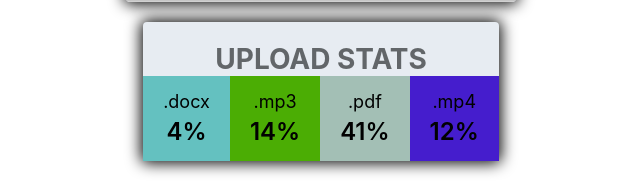
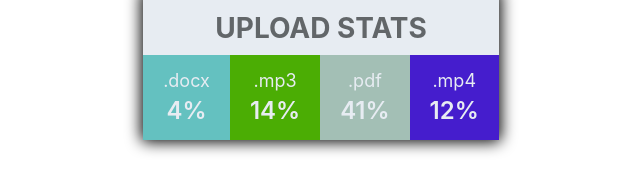
Before and after one commit to IgorMushk/goit-react-hw-01-components, a React (Create React App) app: page / in a window 1280 px wide. Shown: the part 598-794 px from the top of the page, without its empty margins (319-959 px from the left). Built offline with nearby package versions, Linux system fonts and the light colour scheme.

Commit message:
Statistics - title  + Container = styled.div`

```diff
--- a/src/components/App.styled.js
+++ b/src/components/App.styled.js
@@ -1,7 +1,7 @@
 import { styled } from 'styled-components';
 
 export const Container = styled.div`
-  height: 100vh;
+  //height: 100vh;
   display: flex;
   flex-direction: column;
   justify-content: center;
@@ -11,4 +11,5 @@ export const Container = styled.div`
   max-width: 1400px;
   padding: 20px 20px;
   margin: 0 auto;
+  gap: 30px;
 `;
--- a/src/components/Statistics/Statistics.jsx
+++ b/src/components/Statistics/Statistics.jsx
@@ -3,10 +3,10 @@ import {getRandomHexColor} from 'js/randomColor'
 
 export const Statistics = ({ title, stats }) => {
   // console.log('title', title);
-  // console.log('stats', stats);
+  console.log('stats', stats);
   return (
     <StatSection >
-      <StatTitle >Upload stats</StatTitle>
+      { title && <StatTitle >{title}</StatTitle>}
 
       <StatList >
         <StatListItem color={getRandomHexColor()}>
@@ -52,3 +52,40 @@ export const Statistics = ({ title, stats }) => {
 //    </li>
 //  </ul>
 //</section>
+
+// [
+//     { "id": "id-1", "label": ".docx", "percentage": 22 },
+//     { "id": "id-2", "label": ".pdf", "percentage": 4 },
+//     { "id": "id-3", "label": ".mp3", "percentage": 17 },
+//     { "id": "id-4", "label": ".psd", "percentage": 47 },
+//     { "id": "id-5", "label": ".pdf", "percentage": 10 }
+//   ]
+
+// export const Statistics = ({ title, stats }) => {
+//     // console.log('title', title);
+//     // console.log('stats', stats);
+//     return (
+//       <StatSection >
+//         { title && <StatTitle >{title}</StatTitle>}
+
+//         <StatList >
+//           <StatListItem color={getRandomHexColor()}>
+//             <StatLabel >.docx</StatLabel>
+//             <StatPercent >4%</StatPercent>
+//           </StatListItem>
+//           <StatListItem color={getRandomHexColor()}>
+//             <StatLabel >.mp3</StatLabel>
+//             <StatPercent >14%</StatPercent>
+//           </StatListItem>
+//           <StatListItem color={getRandomHexColor()}>
+//             <StatLabel >.pdf</StatLabel>
+//             <StatPercent >41%</StatPercent>
+//           </StatListItem>
+//           <StatListItem color={getRandomHexColor()}>
+//             <StatLabel >.mp4</StatLabel>
+//             <StatPercent >12%</StatPercent>
+//           </StatListItem>
+//         </StatList>
+//       </StatSection>
+//     );
+//   };
--- a/src/components/Statistics/Statistics.styled.jsx
+++ b/src/components/Statistics/Statistics.styled.jsx
@@ -15,7 +15,7 @@ export const StatSection = styled.section`
 
 export const StatTitle = styled.h2`
   margin-top: 0;
-  margin-bottom: 0;
+  margin-bottom: 10px;
   font-size: 28px;
   text-transform: uppercase;
   color: #626669;
@@ -43,9 +43,11 @@ export const StatListItem = styled.li`
 
 export const StatLabel = styled.span`
   font-size: 18px;
+  color: #e7ecf2;
 `;
 
 export const StatPercent = styled.span`
   font-size: 24px;
   font-weight: 600;
+  color: #e7ecf2;
 `;
```
